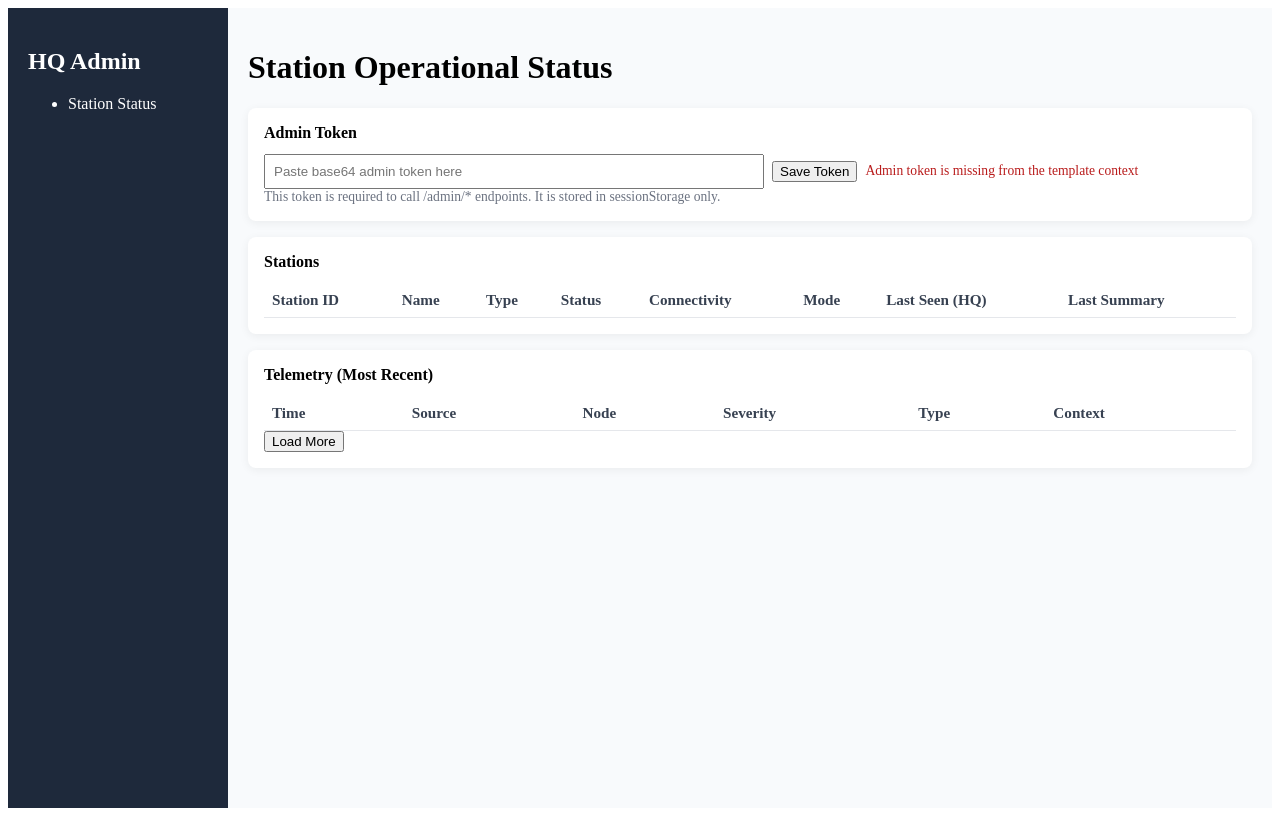
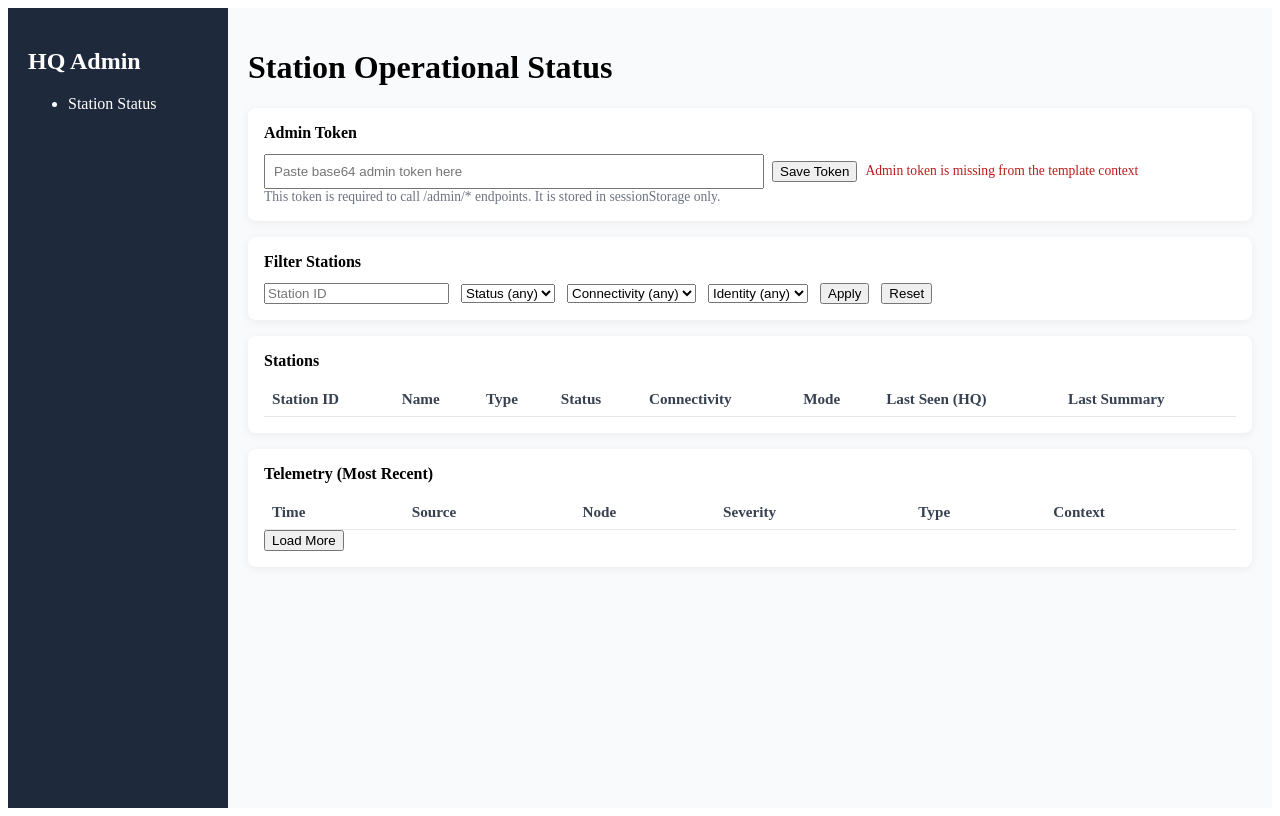
Before and after one commit to paxdriver/KriSYS, a Flask app: page /admin in a window 1280 px wide. Run offline with Flask 3, Linux system fonts and the light colour scheme; lists and menus that the app fills with data are empty; parts of the project's set-up code (start-up, migrations or seed data) failed here and were passed over.

Commit message:
CH: HQ admin filters station status via server-side endpoint.

```diff
--- a/krisys-backend/app.py
+++ b/krisys-backend/app.py
@@ -1040,7 +1040,7 @@ def _safe_parse_context_json(raw: str | None) -> dict | None:
 
 
 @app.route("/admin/stations/status", methods=["GET"])
-@admin_required
+# @admin_required
 def admin_station_status():
 	"""
 	Aggregate station operational state for the HQ panel.
@@ -1236,9 +1236,46 @@ def admin_station_status():
 
 			logger.info(f"station reconnected: {station_id}")
 
-
-	out = sorted(stations.values(), key=lambda item: item["station_id"])
-	return jsonify({"stations": out, "count": len(out)}), 200
+	# APPLY SERVER-SIDE FILTERS (DEV USE ONLY)
+	# Query parameters
+	filter_station_id = request.args.get("station_id")
+	filter_status = request.args.get("status")
+	filter_connectivity = request.args.get("connectivity")
+	filter_identity = request.args.get("identity_state")
+
+	filtered = []
+
+	for entry in stations.values():
+
+		# Filter by station_id substring
+		if filter_station_id:
+			if filter_station_id.lower() not in entry["station_id"].lower():
+				continue
+
+		# Filter by lifecycle status (pending / active / revoked)
+		if filter_status:
+			if entry["status"] != filter_status:
+				continue
+
+		# Filter by connectivity (online / offline)
+		if filter_connectivity:
+			if entry["lifecycle"]["connectivity"] != filter_connectivity:
+				continue
+
+		# Filter by identity state (verified / rejected / unknown)
+		if filter_identity:
+			if entry["identity"]["state"] != filter_identity:
+				continue
+
+		filtered.append(entry)
+
+	# Sort results by station_id for deterministic ordering
+	out = sorted(filtered, key=lambda item: item["station_id"])
+
+	return jsonify({
+		"stations": out,
+		"count": len(out)
+	}), 200
 # -------------------
 
 # ADMIN EVENTS QUERY ENDPOINT
--- a/krisys-backend/templates/admin.html
+++ b/krisys-backend/templates/admin.html
@@ -49,6 +49,38 @@
 				</div>
 				<div class="small">
 					This token is required to call /admin/* endpoints. It is stored in sessionStorage only.
+				</div>
+			</div>
+
+			<!-- Station Filters -->
+			<div class="card">
+				<div class="card-title">Filter Stations</div>
+
+				<div style="display:flex; gap:12px; flex-wrap:wrap; align-items:center;">
+					<input id="filter-station-id" placeholder="Station ID" />
+
+					<select id="filter-status">
+						<option value="">Status (any)</option>
+						<option value="active">active</option>
+						<option value="pending">pending</option>
+						<option value="revoked">revoked</option>
+					</select>
+
+					<select id="filter-connectivity">
+						<option value="">Connectivity (any)</option>
+						<option value="online">online</option>
+						<option value="offline">offline</option>
+					</select>
+
+					<select id="filter-identity">
+						<option value="">Identity (any)</option>
+						<option value="verified">verified</option>
+						<option value="rejected">rejected</option>
+						<option value="unknown">unknown</option>
+					</select>
+
+					<button onclick="applyStationFilters()">Apply</button>
+					<button onclick="resetStationFilters()">Reset</button>
 				</div>
 			</div>
 
@@ -155,6 +187,7 @@
 		}
 
 		async function loadStations() {
+
 			const token = getAdminToken()
 			const errorEl = document.getElementById('station-error')
 
@@ -163,8 +196,23 @@
 				return
 			}
 
-			// DEV NOTE: injected by /admin where /admin/* require token
-			const res = await fetch('/admin/stations/status', {
+			// Read filter values
+			const stationId = document.getElementById('filter-station-id')?.value || ''
+			const status = document.getElementById('filter-status')?.value || ''
+			const connectivity = document.getElementById('filter-connectivity')?.value || ''
+			const identity = document.getElementById('filter-identity')?.value || ''
+
+			// Build query string
+			const params = new URLSearchParams()
+
+			if (stationId) params.append('station_id', stationId)
+			if (status) params.append('status', status)
+			if (connectivity) params.append('connectivity', connectivity)
+			if (identity) params.append('identity_state', identity)
+
+			const url = '/admin/stations/status' + (params.toString() ? `?${params.toString()}` : '')
+
+			const res = await fetch(url, {
 				headers: { 'X-Admin-Token': token }
 			})
 
@@ -174,78 +222,33 @@
 			}
 
 			const data = await res.json()
-			console.log(data)
 			const rows = Array.isArray(data.stations) ? data.stations : []
-			console.log("Stations in loadStations():", rows)
 
 			const tbody = document.getElementById('station-table-body')
 			tbody.innerHTML = ''
 
-			// -------------------------------
-			// STATUS BADGE (expanded logic)
-			// -------------------------------
+			for (const s of rows) {
 
+				// STATUS BADGE
 				let statusBadge
+				if (s.status === 'active') statusBadge = badge('active', 'green')
+				else if (s.status === 'pending') statusBadge = badge('pending', 'yellow')
+				else statusBadge = badge(s.status || 'unknown', '')
 
-			for (const s of rows) {
-			// Log which station is being processed
-			//console.log("Processing station:", s.station_id, "with status:", s.status)
+				// CONNECTIVITY BADGE
+				let connBadge
+				const connectivity = s.lifecycle?.connectivity
+				if (connectivity === 'online') connBadge = badge('online', 'green')
+				else if (connectivity === 'offline') connBadge = badge('offline', 'red')
+				else connBadge = badge('-', '')
 
-			// If station status is exactly 'active'
-			if (s.status === 'active') {
-				statusBadge = badge('active', 'green')
-			}
-			// If station status is exactly 'pending'
-			else if (s.status === 'pending') {
-				statusBadge = badge('pending', 'yellow')
-			}
-			// Any other status (including null/undefined)
-			else {
-				statusBadge = badge(s.status || 'unknown', '')
-			}
-
-			// -------------------------------
-			// CONNECTIVITY BADGE (expanded logic)
-			// -------------------------------
-
-			let connBadge
-			// Extract connectivity safely
-			const connectivity = s.lifecycle?.connectivity
-
-			// If connectivity is 'online'
-			if (connectivity === 'online') {
-				connBadge = badge('online', 'green')
-			}
-			// If connectivity is 'offline'
-			else if (connectivity === 'offline') {
-				connBadge = badge('offline', 'red')
-			}
-			// Any other state (null / undefined)
-			else {
-				connBadge = badge('-', '')
-			}
-
-			// -------------------------------
-			// SUMMARY FIELD (expanded logic)
-			// -------------------------------
-
-			let summary
-
-			// Check if summary object exists and is truthy
+				// SUMMARY
+				let summary = '-'
 				if (s.summary) {
-				console.log("→ Summary branch: HAS SUMMARY", s.summary)
-
-				// Build summary string explicitly
 					const msgCount = summarySafe(s.summary.messages_sent)
 					const chkCount = summarySafe(s.summary.checkins_sent)
 					const blkCount = summarySafe(s.summary.blocks_pulled)
-
 					summary = `msg=${msgCount}, chk=${chkCount}, blk=${blkCount}`
-			}
-			// No summary object
-			else {
-				console.log("→ Summary branch: NO SUMMARY")
-				summary = '-'
 				}
 
 				const tr = document.createElement('tr')
@@ -261,6 +264,18 @@
 				`
 				tbody.appendChild(tr)
 			}
+		}
+
+		function applyStationFilters() {
+			loadStations()
+		}
+
+		function resetStationFilters() {
+			document.getElementById('filter-station-id').value = ''
+			document.getElementById('filter-status').value = ''
+			document.getElementById('filter-connectivity').value = ''
+			document.getElementById('filter-identity').value = ''
+			loadStations()
 		}
 
 		async function initializeStationTable() {
```
Lines whose indentation alone changed are shown as unchanged.
